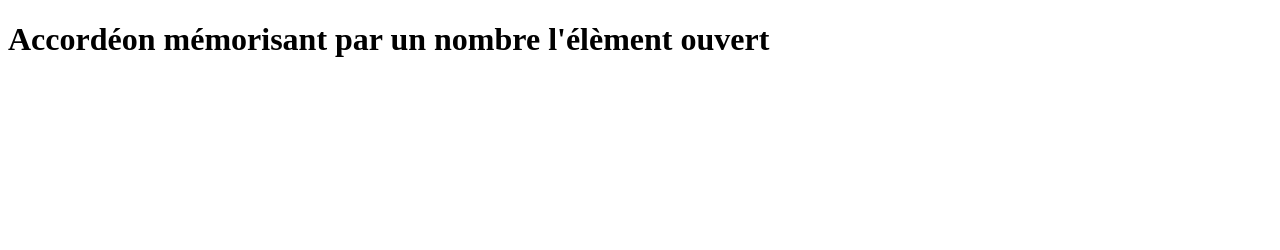
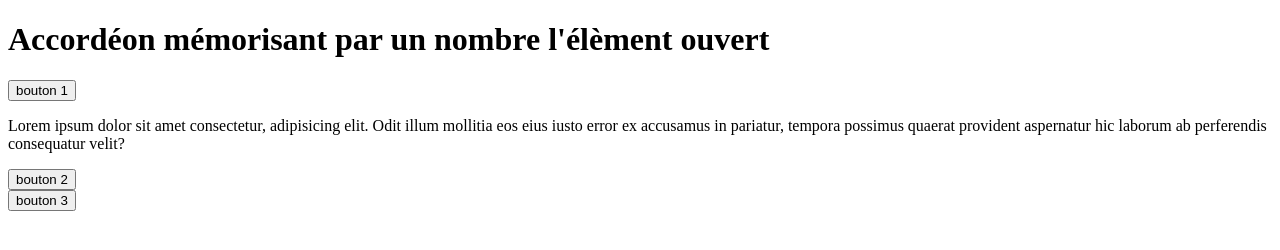
Before and after one commit to MMI-SAE-105/2022-r113-tp3-accordeons-wettle-emma, a website: page 02-accordeon-nombre.html in a window 1280 px wide. Drawn offline with nearby package versions, Linux system fonts and the light colour scheme.

Commit message:
Ex2 accordeon nombre

```diff
--- a/02-accordeon-nombre.html
+++ b/02-accordeon-nombre.html
@@ -5,8 +5,23 @@
     <meta http-equiv="X-UA-Compatible" content="IE=edge" />
     <meta name="viewport" content="width=device-width, initial-scale=1.0" />
     <title>Accordéon mémorisant par un nombre l'élèment ouvert</title>
+    <script defer src="https://unpkg.com/alpinejs@3.x.x/dist/cdn.min.js"></script>
   </head>
   <body>
     <h1>Accordéon mémorisant par un nombre l'élèment ouvert</h1>
+    <div class="accordeon" x-data="{open:1}">
+      <section>
+        <button @click="open = 1">bouton 1</button>
+        <p x-show="open == 1" x-transition.scale.origin.top>Lorem ipsum dolor sit amet consectetur, adipisicing elit. Odit illum mollitia eos eius iusto error ex accusamus in pariatur, tempora possimus quaerat provident aspernatur hic laborum ab perferendis consequatur velit?</p>
+      </section>
+      <section>
+        <button @click="open = 2">bouton 2</button>
+        <p x-show="open == 2" x-transition.scale.origin.top>Eveniet eaque omnis, quis laborum, error odit aperiam deserunt possimus maiores quidem veritatis dignissimos asperiores! Harum, quae quo quis quasi consequuntur non delectus totam exercitationem inventore atque dignissimos quisquam cupiditate?</p>
+      </section>
+      <section>
+        <button @click="open = 3">bouton 3</button>
+        <p x-show="open == 3" x-transition.scale.origin.top>Quo alias modi ipsa aperiam esse dolorum, et nihil? Repellat sed maiores cum doloribus vero, cupiditate nostrum eligendi suscipit, labore quos distinctio ratione esse eum deleniti, vel molestiae nisi officia.</p>
+      </section>
+    </div>
   </body>
 </html>
```
